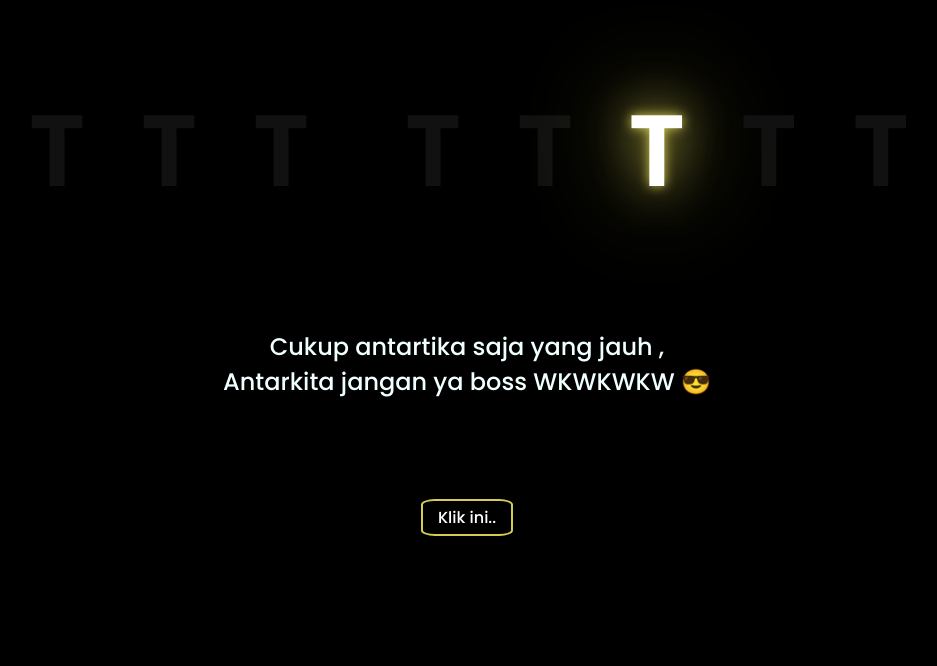
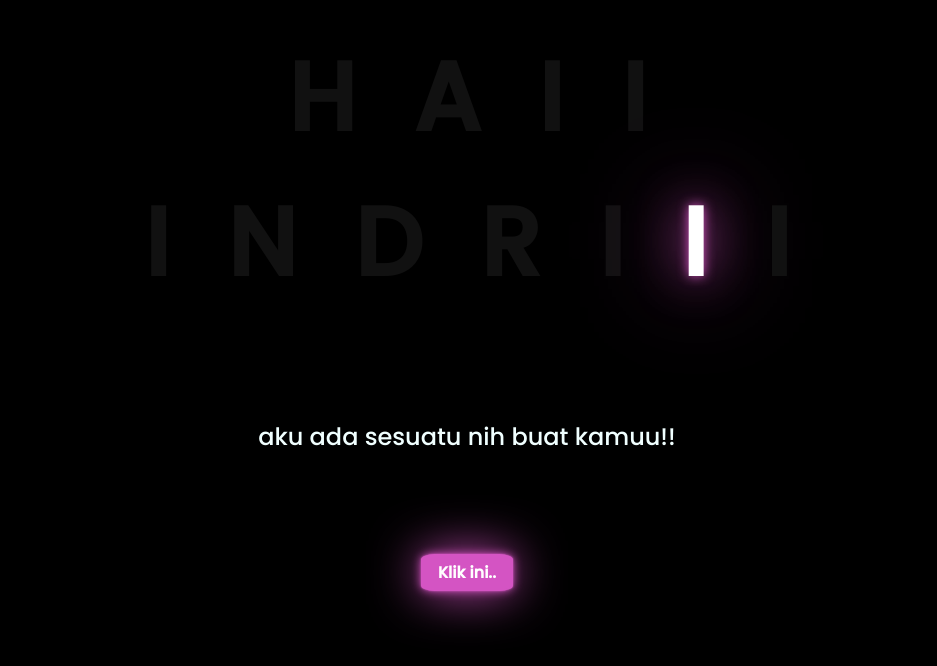
Before and after one commit to AboutYou1975/test, a plain HTML site: page index.html in a window 1280 px wide. Shown: the part 128-794 px from the top of the page, without its empty margins (181-1118 px from the left). Drawn offline with Linux system fonts and the light colour scheme.

Commit message:
Add files via upload

```diff
--- a/index.html
+++ b/index.html
@@ -6,24 +6,27 @@
     <meta name="viewport" content="width=device-width, initial-scale=1.0" />
     <link rel="stylesheet" href="style.css" />
     <link rel="icon" href="flowers.png" type="image/x-icon" />
-    <title>For</title>
+    <title>Buat Indrii</title>
   </head>
   <body>
     <div class="greetings">
-      <!-- silahkan menambah kata sesuai keinginan dengan <span>text...</span -->
-      <span>T</span>
-      <span>T</span>
-      <span>T</span>
-      <span>T</span>
-      <span>T</span>
-      <span>T</span>
-      <span>T</span>
-      <span>T</span>
+      <span>H</span>
+      <span>A</span>
+      <span>I</span>
+      <span>I</span>
+    </div>
+    <div class="greetings">
+      <span>I</span>
+      <span>N</span>
+      <span>D</span>
+      <span>R</span>
+      <span>I</span>
+      <span>I</span>
+      <span>I</span>
     </div>
     <div class="description">
       <span>
-        Cukup antartika saja yang jauh , <br />
-        Antarkita jangan ya boss WKWKWKW 😎
+       aku ada sesuatu nih buat kamuu!!
       </span>
     </div>
     <div class="button">
--- a/main.js
+++ b/main.js
@@ -3,7 +3,7 @@ onload = () =>{
 };
 
 const audio = document.getElementById('myAudio');
-        audio.currentTime = 60; // Atur waktu mulai pada detik ke-30 (ganti sesuai kebutuhan Anda)
+        audio.currentTime = 181; // Atur waktu mulai pada detik ke-30 (ganti sesuai kebutuhan Anda)
 
         audio.oncanplay = function() {
             audio.play();
--- a/style.css
+++ b/style.css
@@ -1,10 +1,10 @@
-@import url('https://fonts.googleapis.com/css2?family=Poppins:ital,wght@0,500;1,900&display=swap');
+@import url("https://fonts.googleapis.com/css2?family=Poppins:ital,wght@0,500;1,900&display=swap");
 @import url('https://fonts.googleapis.com/css2?family=Young+Serif&display=swap" rel="stylesheet');
 
-*{
-    font-family: 'Poppins',cursive;
+* {
+  font-family: "Poppins", cursive;
 }
-body{
+body {
   color: azure;
   width: 100%;
   height: 100vh;
@@ -14,98 +14,90 @@ body{
   justify-content: center;
   background-color: black;
 }
-.greetings{
+.greetings {
   font-size: 6rem;
   font-weight: 900;
   font-family: Lucida Console;
 }
-.greetings > span{
-    animation: glow 2.0s ease-in-out infinite;
-}
-.greetings > span:nth-child(3){
-   margin-right: 20px;
-}
-.greetings > span:nth-child(4){
-   margin-left: 20px;
+.greetings > span {
+  animation: glow 2s ease-in-out infinite;
 }
 
-@keyframes glow{
-    0%, 100%{
+@keyframes glow {
+  0%,
+  100% {
     color: #fff;
-        text-shadow: 0 0 12px #d4cc54, 0 0 50px #d4cc54, 0 0 100px #d4cc54;
+    text-shadow: 0 0 12px #d454c3, 0 0 50px #d454c3, 0 0 100px #d454c3;
   }
-    10%, 90%{
+  10%,
+  90% {
     color: #111;
     text-shadow: none;
   }
 }
-.greetings > span:nth-child(2){
-    animation-delay: .2s ;
+.greetings > span:nth-child(2) {
+  animation-delay: 0.2s;
 }
-.greetings > span:nth-child(3){
-    animation-delay: .4s ;
+.greetings > span:nth-child(3) {
+  animation-delay: 0.4s;
 }
-.greetings > span:nth-child(4){
-    animation-delay: .6s;
+.greetings > span:nth-child(4) {
+  animation-delay: 0.6s;
 }
-.greetings > span:nth-child(5){
-    animation-delay: .8s;
+.greetings > span:nth-child(5) {
+  animation-delay: 0.8s;
 }
-.greetings > span:nth-child(6){
+.greetings > span:nth-child(6) {
   animation-delay: 1s;
 }
-.greetings > span:nth-child(7){
+.greetings > span:nth-child(7) {
   animation-delay: 1.2s;
 }
-.greetings > span:nth-child(8){
+.greetings > span:nth-child(8) {
   animation-delay: 1.4s;
 }
 
-.description{
+.description {
   font-size: 1.5rem;
   padding: 5%;
   text-align: center;
   margin-bottom: 20px;
   font-weight: lighter;
-    font-family: 'Young Serif', serif;
+  font-family: "Young Serif", serif;
   position: relative;
   top: 5vh;
 }
-.btn{
+.btn {
   position: relative;
   top: 7vh;
-    background-color: transparent;
+  box-shadow: 0 0 2px #d454c3, 0 0 50px #d454c3, 0 0 10px #d454c3;
+  background-color: #d454c3;
+  color: #111;
   padding: 4px 15px;
-    border: 2px solid #d4cc54;
+  border: 2px solid #d454c3;
   border-radius: 15%;
-    transition: all ease .2s;
+  transition: all ease 0.2s;
 }
-.btn:hover{
-    box-shadow: 0 0 2px #d4cc54, 0 0 50px #d4cc54, 0 0 10px #d4cc54;
-    background-color: #d4cc54;
-    color: #111;
-}
-.button a{
+
+.button a {
   text-decoration: none;
+  font-weight: 700;
   font-size: 1rem;
   color: #fff;
 }
-.button a:hover{
-    color: #111;
-}
 
-@media screen and (max-width:574px){
-    .greetings{
+@media screen and (max-width: 574px) {
+  .greetings {
     display: block;
     font-size: 3rem;
     font-weight: 500;
     text-align: center;
   }
-    .description{
+  .description {
     font-size: 1rem;
   }
 
-    .button a{
-        font-size: .5rem;
+  .button a {
+    font-size: 0.5rem;
   }
 }
```
Also changed, not shown: flower.html (+1 -1 lines). Lines whose indentation alone changed are shown as unchanged.
